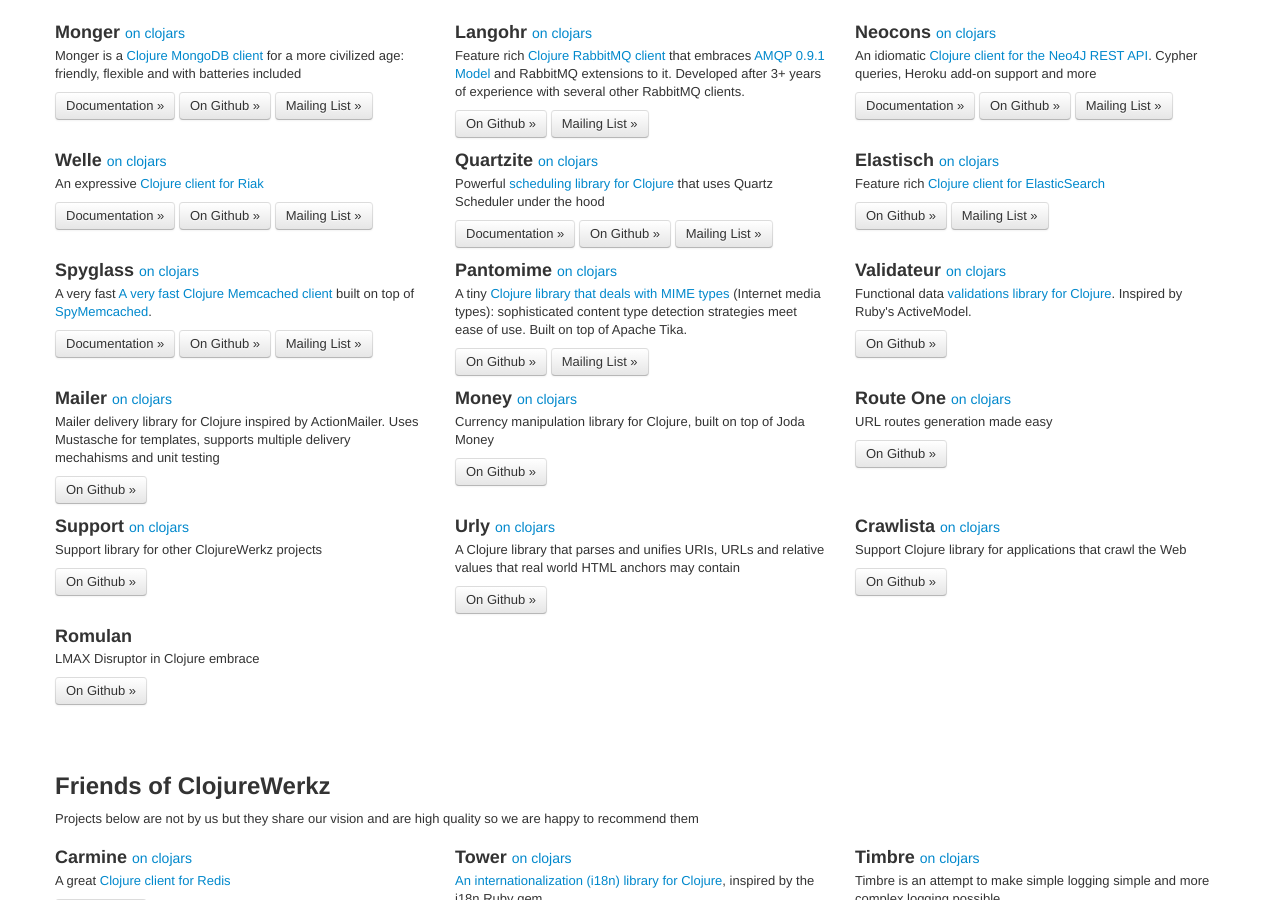
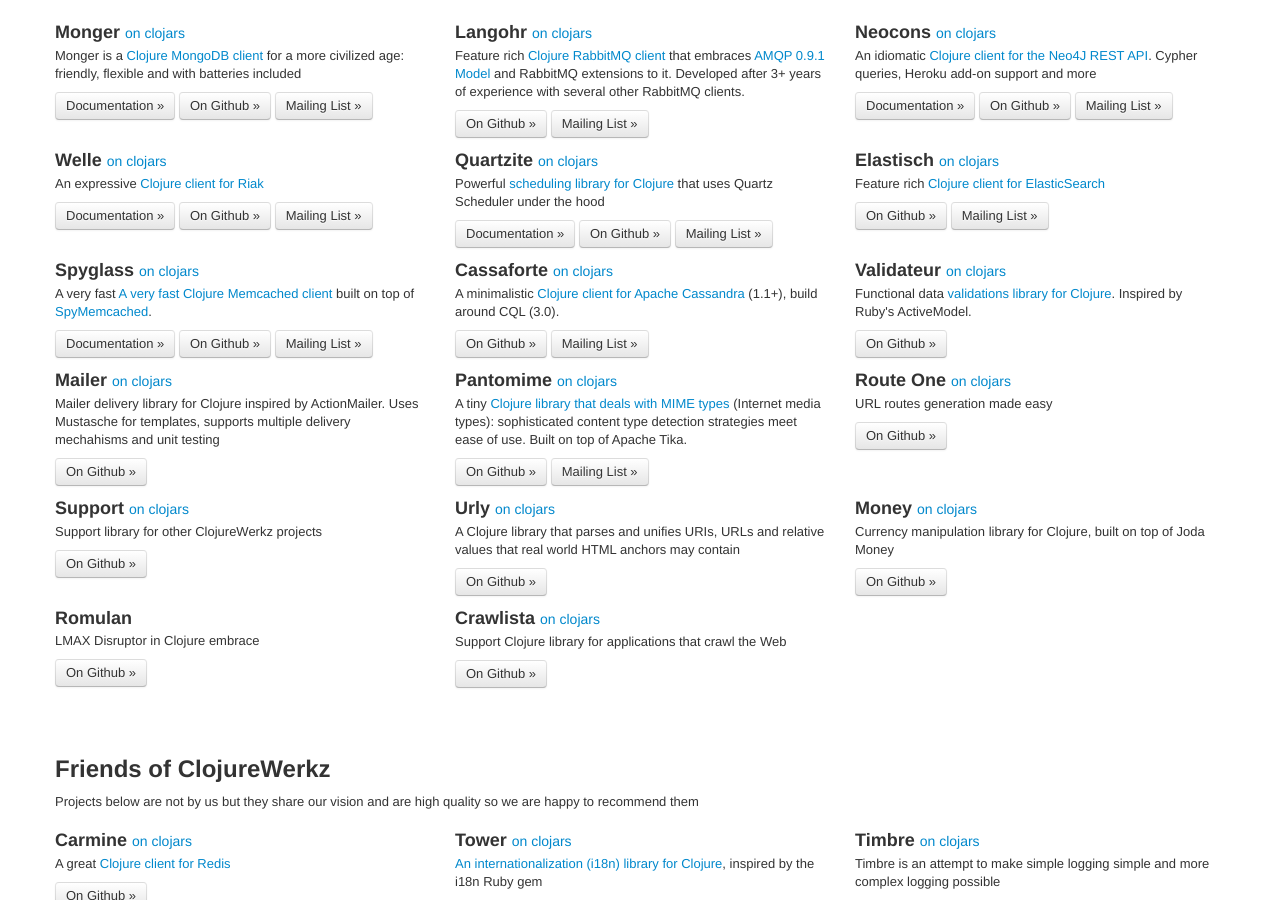
Before and after one commit to clojurewerkz/clojurewerkz.org, a Jekyll site: the page built from index.html, in a window 1280 px wide and 900 px high, scrolled down 452 px. Built offline with Jekyll 4.4.1, drawn with Linux system fonts in a browser that asks for light colours; some web fonts are replaced.

Commit message:
Add Cassaforte to the list

```diff
--- a/index.html
+++ b/index.html
@@ -1,5 +1,5 @@
 ---
-title: "Clojure libraries for MongoDB, Riak, RabbitMQ, validations, Neo4J, ElasticSearch, Memcached, Kestrel and more"
+title: "Clojure libraries for MongoDB, Riak, RabbitMQ, validations, Neo4J, ElasticSearch, Memcached, Apache Cassandra, Kestrel and more"
 layout: default
 ---
 
@@ -84,12 +84,11 @@
     </p>
   </div>
   <div class='span4'>
-    <h3>Pantomime <small><a href="https://clojars.org/com.novemberain/pantomime">on clojars</a></small></h3>
-    <p>A tiny <a href="https://github.com/michaelklishin/pantomime">Clojure library that deals with MIME types</a> (Internet media types): sophisticated content
-      type detection strategies meet ease of use. Built on top of Apache Tika.</p>
+    <h3>Cassaforte <small><a href="https://clojars.org/clojurewerkz/cassaforte">on clojars</a></small></h3>
+    <p>A minimalistic <a href="https://github.com/clojurewerkz/cassaforte">Clojure client for Apache Cassandra</a> (1.1+), build around CQL (3.0).</p>
     <p>
-      <a class='btn' href='https://github.com/michaelklishin/pantomime'>On Github »</a>
-      <a class='btn' href='https://groups.google.com/group/clojure-pantomime'>Mailing List »</a>
+      <a class='btn' href='https://github.com/clojurewerkz/cassaforte'>On Github »</a>
+      <a class='btn' href='https://groups.google.com/group/clojure-cassandra'>Mailing List »</a>
     </p>
   </div>
   <div class='span4'>
@@ -108,9 +107,13 @@
     <p><a class='btn' href='https://github.com/clojurewerkz/mailer'>On Github »</a></p>
   </div>
   <div class='span4'>
-    <h3>Money <small><a href="https://clojars.org/clojurewerkz/money">on clojars</a></small></h3>
-    <p>Currency manipulation library for Clojure, built on top of Joda Money</p>
-    <p><a class='btn' href='https://github.com/clojurewerkz/money'>On Github »</a></p>
+    <h3>Pantomime <small><a href="https://clojars.org/com.novemberain/pantomime">on clojars</a></small></h3>
+    <p>A tiny <a href="https://github.com/michaelklishin/pantomime">Clojure library that deals with MIME types</a> (Internet media types): sophisticated content
+      type detection strategies meet ease of use. Built on top of Apache Tika.</p>
+    <p>
+      <a class='btn' href='https://github.com/michaelklishin/pantomime'>On Github »</a>
+      <a class='btn' href='https://groups.google.com/group/clojure-pantomime'>Mailing List »</a>
+    </p>
   </div>
   <div class='span4'>
     <h3>Route One <small><a href="https://clojars.org/clojurewerkz/route-one">on clojars</a></small></h3>
@@ -134,9 +137,9 @@
     <p><a class='btn' href='https://github.com/michaelklishin/urly'>On Github »</a></p>
   </div>
   <div class='span4'>
-    <h3>Crawlista <small><a href="https://clojars.org/clojurewerkz/crawlista">on clojars</a></small></h3>
-    <p>Support Clojure library for applications that crawl the Web</p>
-    <p><a class='btn' href='https://github.com/michaelklishin/crawlista'>On Github »</a></p>
+    <h3>Money <small><a href="https://clojars.org/clojurewerkz/money">on clojars</a></small></h3>
+    <p>Currency manipulation library for Clojure, built on top of Joda Money</p>
+    <p><a class='btn' href='https://github.com/clojurewerkz/money'>On Github »</a></p>
   </div>
 </div>
 
@@ -147,8 +150,9 @@
     <p><a class='btn' href='https://github.com/clojurewerkz/romulan'>On Github »</a></p>
   </div>
   <div class='span4'>
-  </div>
-  <div class='span4'>
+    <h3>Crawlista <small><a href="https://clojars.org/clojurewerkz/crawlista">on clojars</a></small></h3>
+    <p>Support Clojure library for applications that crawl the Web</p>
+    <p><a class='btn' href='https://github.com/michaelklishin/crawlista'>On Github »</a></p>
   </div>
 </div>
 
```
